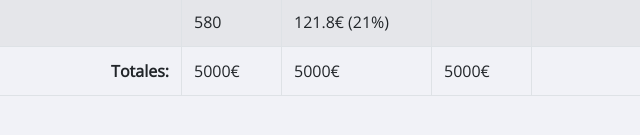
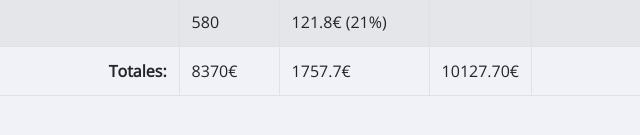
Before and after one commit to r-navarrouribe/c2-ejercicio-13-grup-A, a website with bundled scripts: page index.html in a window 1280 px wide. Shown: the part 439-574 px from the top of the page, 418-1058 px from the left. Built offline with nearby package versions, Linux system fonts and the light colour scheme.

Commit message:
Contenido de pie de tabla añadido

```diff
--- a/index.html
+++ b/index.html
@@ -59,9 +59,9 @@
           <tfoot>
             <tr>
               <th class="text-right" colspan="3">Totales:</th>
-              <td>5000€</td>
-              <td>5000€</td>
-              <td>5000€</td>
+              <td class="base-total">5000€</td>
+              <td class="iva-total">5000€</td>
+              <td class="total-total">5000€</td>
               <td colspan="2"></td>
             </tr>
           </tfoot>
--- a/js/index.js
+++ b/js/index.js
@@ -63,3 +63,26 @@ for (const {
   // Añadir filas
   contenedorFilas.append(filaElemento);
 }
+
+// Pie de tabla
+const baseTotal = document.querySelector(".base-total");
+const ivaTotal = document.querySelector(".iva-total");
+const totalTotal = document.querySelector(".total-total");
+
+baseTotal.textContent = `${facturasIngreso.reduce(
+  (acumulador, { base }) => acumulador + base,
+  0
+)}€`;
+
+ivaTotal.textContent = `${facturasIngreso.reduce(
+  (acumulador, { tipoIva, base }) => acumulador + (base * tipoIva) / 100,
+  0
+)}€`;
+
+totalTotal.textContent = `${facturasIngreso
+  .reduce(
+    (acumulador, { tipoIva, base }) =>
+      acumulador + (base + (base * tipoIva) / 100),
+    0
+  )
+  .toFixed(2)}€`;
```
